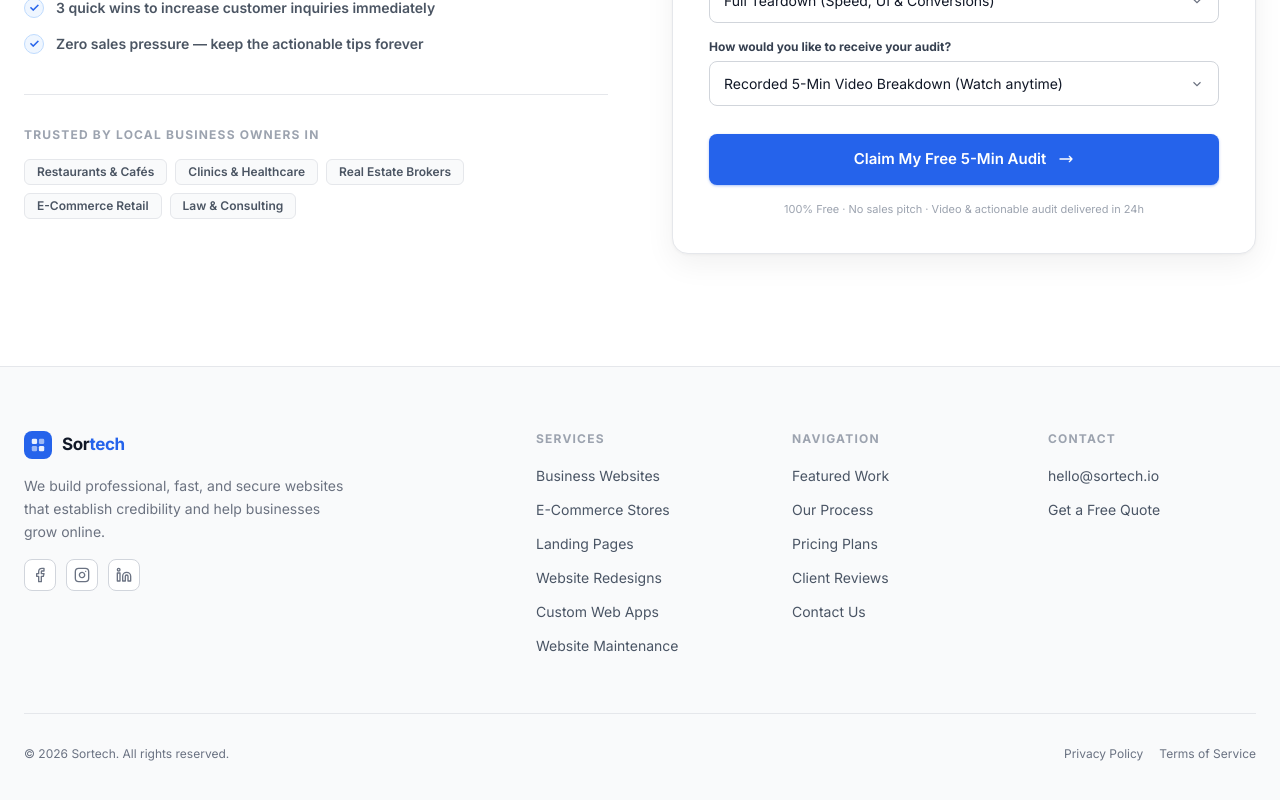
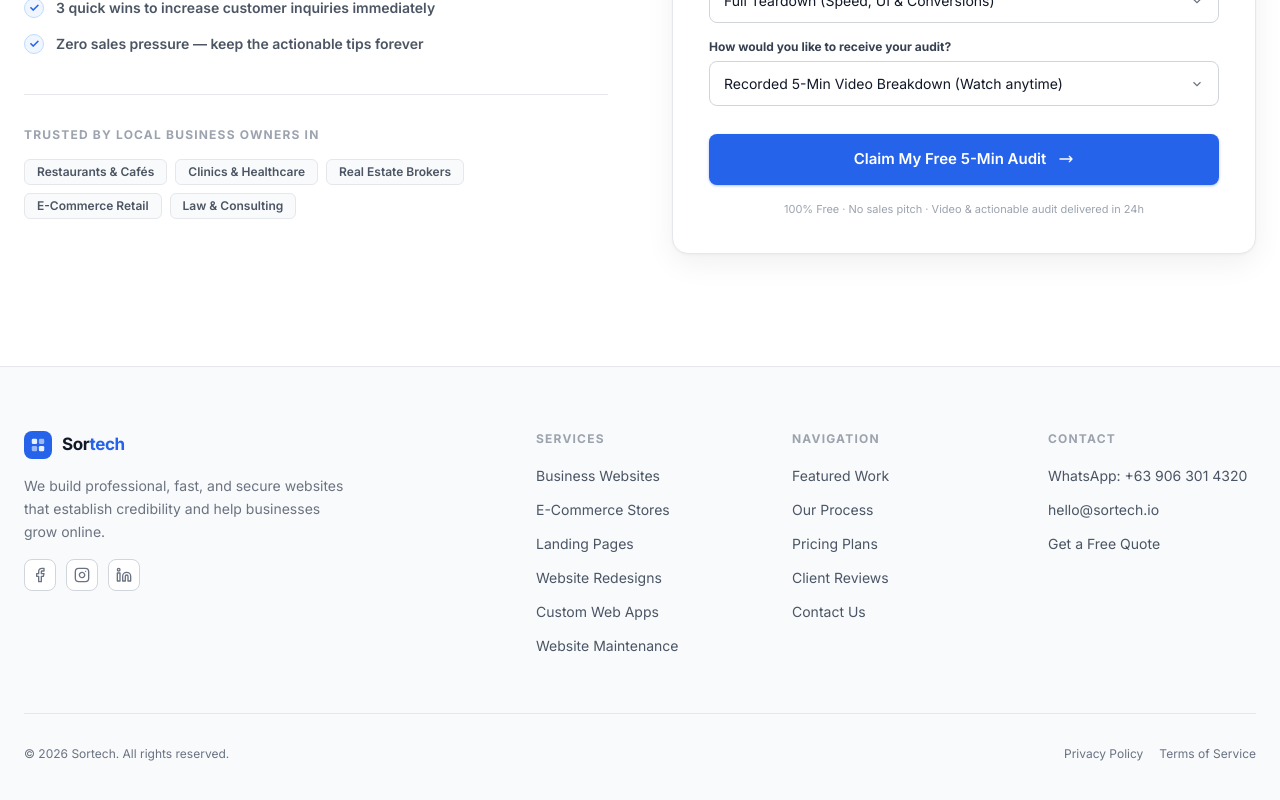
Before and after one commit to codewithmille/sor-tech, a Next.js app: page / in a window 1280 px wide. Shown: the part 10626-11426 px from the top of the page. Built offline with nearby package versions, Linux system fonts and the light colour scheme.

Commit message:
fix: connect official WhatsApp number (+63 906 301 4320)

```diff
--- a/components/Footer.tsx
+++ b/components/Footer.tsx
@@ -18,6 +18,7 @@ const LINKS = {
     { label: 'Contact Us', href: '#contact' },
   ],
   Contact: [
+    { label: 'WhatsApp: +63 906 301 4320', href: 'https://wa.me/639063014320' },
     { label: 'hello@sortech.io', href: 'mailto:hello@sortech.io' },
     { label: 'Get a Free Quote', href: '#contact' },
   ],
--- a/components/QuickChatWidget.tsx
+++ b/components/QuickChatWidget.tsx
@@ -3,7 +3,7 @@
 import React, { useState, useEffect } from 'react';
 
 // Configure your business contact details here:
-const WHATSAPP_NUMBER = '639000000000'; // Replace with your WhatsApp number (e.g. 639171234567 for Philippines)
+const WHATSAPP_NUMBER = '639063014320';
 const MESSENGER_USERNAME = '61590794884653'; // Facebook Page ID
 const PREFILLED_MESSAGE = encodeURIComponent(
   "Hi Sortech! 👋 I'm interested in getting a website for my business. Can I get a quick quote?"
```
